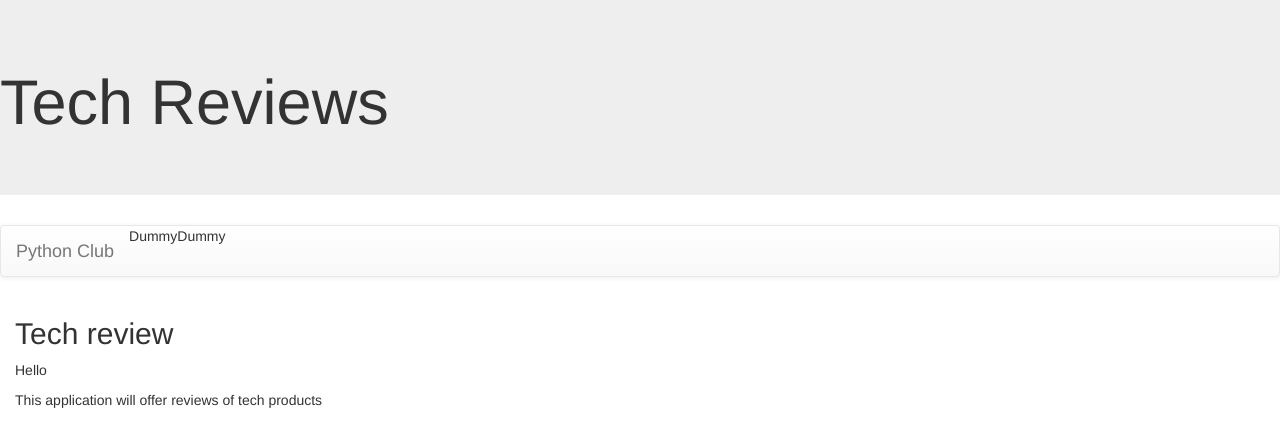
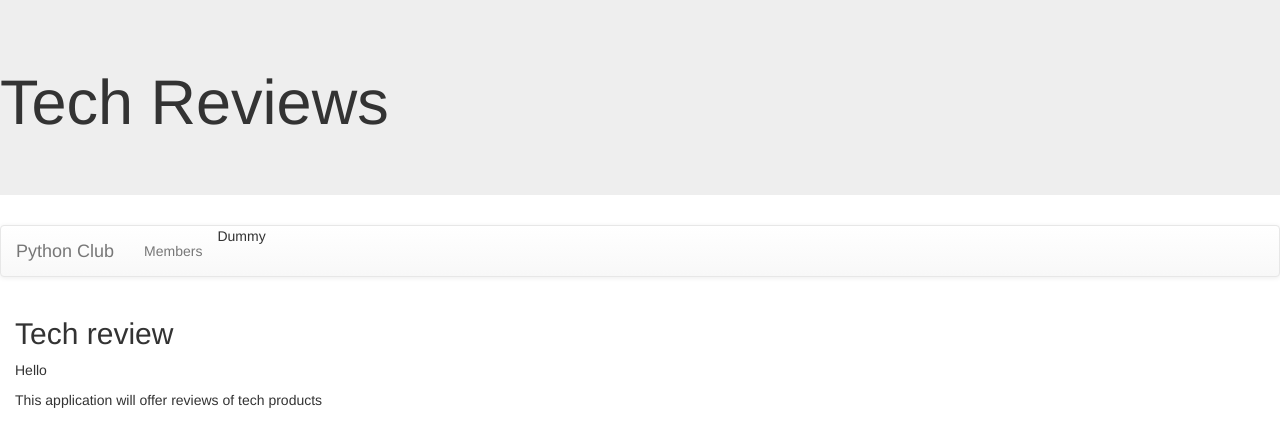
Before and after one commit to omar-devops/PythonClub2022, a Django app: page /club/ in a window 1280 px wide. Shown: the top 447 px of the page. Run offline with Django 4.2, Linux system fonts and the light colour scheme; some libraries are stand-ins or nearby versions.

Commit message:
Add members

```diff
--- a/club/templates/base.html
+++ b/club/templates/base.html
@@ -16,7 +16,7 @@
 <a class="navbar-brand" href="{% url 'index' %}">Python Club</a>
 </div>
 <ul class="nav navbar-nav">
-<li>Dummy</li>
+<li><a href="{% url 'members' %}">Members</a></li>
 <li>Dummy</li>
 </ul>
 </div>
--- a/club/urls.py
+++ b/club/urls.py
@@ -3,4 +3,5 @@ from . import views
 
 urlpatterns = [
     path('', views.index, name='index'),
+    path('members/', views.members, name='members'),
 ]
--- a/club/views.py
+++ b/club/views.py
@@ -1,5 +1,11 @@
+from collections import UserList
 from django.shortcuts import render
+from .models import Meeting, Event, Resource, Minutes
 
 # Create your views here.
 def index(request):
     return render(request, 'club/index.html')
+
+def members(request):
+    user_list = Event.objects.all()
+    return render(request, 'club/members.html', {'user_list': user_list})
```
Also changed, not shown: club/templates/club/members.html (added, +10 -0 lines).
